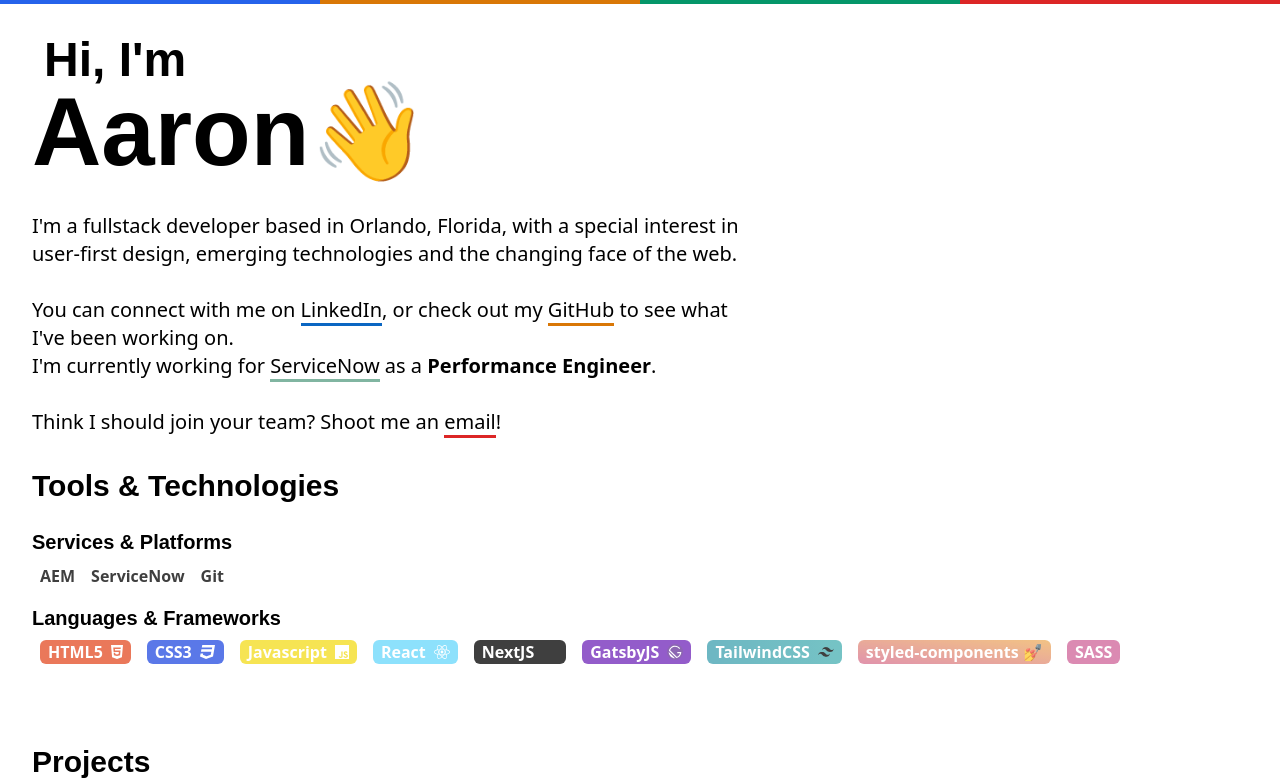
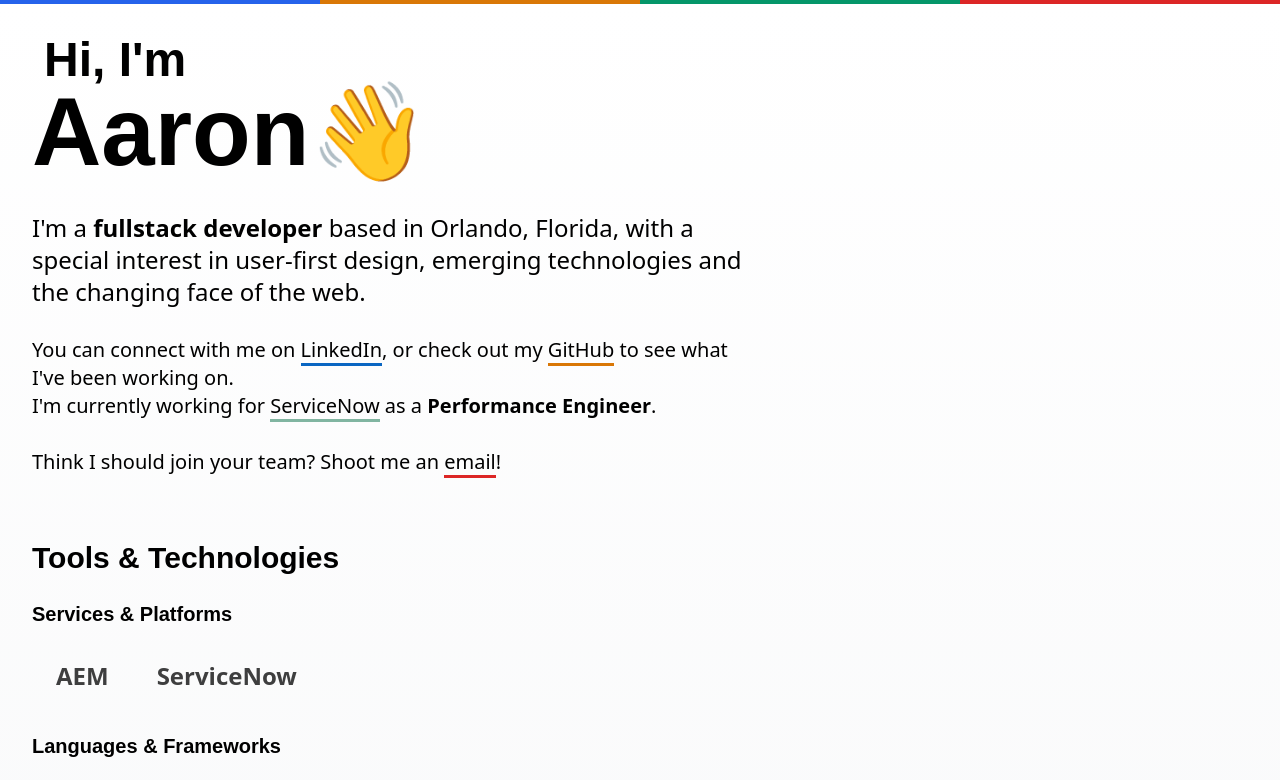
Before and after one commit to aaronbrunet/aaronbrunetdev-nextjs, a Next.js app: page / in a window 1280 px wide. Shown: the top 780 px of the page. Built offline with nearby package versions, Linux system fonts and the light colour scheme; what @tailwindcss/typography would draw is missing.

Commit message:
Updated tool styling

```diff
--- a/src/components/Project.js
+++ b/src/components/Project.js
@@ -4,7 +4,7 @@
     const borderColor = 'border-'+color
 
     return (
-        <div className={`project-card border-4 ${border}`}>
+        <div className={`project-card border-4 ${border} bg-white`}>
             <h4 className='p-2 block text-3xl font-semibold'>{title}</h4>
             <div className='flex flex-row px-2 py-0 pb-6 '>
                 <h4 className={`text-xl text-${color}`}>
--- a/src/pages/index.js
+++ b/src/pages/index.js
@@ -27,14 +27,15 @@
           <div className='top-border bg-green-600'></div>
           <div className='top-border bg-red-600'></div>
         </div>
-      <main className='min-h-screen p-8'>
+      <main className='min-h-screen p-8 bg-gradient-to-b from-white to-gray-100'>
 
         <div className='flex flex-row'>
           <div className='justify-center self-center align-middle'>
             <h1 className='p-0 title-subfont'>Hi, I'm</h1>
             <h1 className='pb-8 title-font inline-block'>Aaron</h1><span className='no-select title-font inline-block cursor-pointer hover:animate-wiggle'>👋</span>
-            <p className='text-xl w-3/5'>
-            I'm a fullstack developer based in Orlando, Florida, with a special interest in user-first design, emerging technologies and the changing face of the web.
+            <p className='text-xl w-3/5 mb-8'>
+            <span className='text-2xl mb-8'>I'm a <strong>fullstack developer</strong> based in Orlando, Florida, with a special interest in user-first design, emerging technologies and the changing face of the web.
+            </span>
             <Br2 />
             You can connect with me on <HeroLink href='https://www.linkedin.com/in/aaronwbrunet/' classes='border-[#0a66c2]'>LinkedIn</HeroLink>, or check out my <HeroLink href='https://github.com/aaronbrunet' classes='border-yellow-600'>GitHub</HeroLink> to see what I've been working on.
             <br/>
@@ -45,28 +46,22 @@
           </div>
           {/* <div className=''>Right Column</div>  */}
           </div>
-        <div className='py-8 grid'>
+        <div className='py-8 grid '>
             <h3 className='subtitle-font pb-6'>Tools & Technologies</h3>
             <h4 className='sub-subtitle-font pb-2'>Services & Platforms</h4>
               <div className='w-full flex flex-row pb-4'>
                 <div className='tt-item'>AEM</div>
                 <div className='tt-item'>ServiceNow</div>
-                {/* <div className='tt-item'><FontAwesomeIcon icon={faGit}/></div> */}
-                <div className='tt-item'>Git</div>
               </div>
             <h4 className='sub-subtitle-font pb-2'>Languages & Frameworks</h4>
-              <div className='w-full flex flex-row pb-4'>
-                {/* <div className='tt-item'><FontAwesomeIcon icon={faHtml5} className='text-yellow-800'/></div>
-                <div className='tt-item'><FontAwesomeIcon icon={faCss3} className='text-blue-600'/></div>
-                <div className='tt-item'><FontAwesomeIcon icon={faJs} className='text-yellow-400'/></div>
-                <div className='tt-item'><FontAwesomeIcon icon={faReact} className='text-blue-400'/></div> */}
+              <div className='w-2/3 flex flex-row flex-wrap pb-4'>
                 <div className='tt-item tag tag-html'>HTML5 <FontAwesomeIcon icon={faHtml5}/></div>
                 <div className='tt-item tag tag-css'>CSS3 <FontAwesomeIcon icon={faCss3}/></div>
                 <div className='tt-item tag tag-js'>Javascript <FontAwesomeIcon icon={faJs}/></div>
                 <div className='tt-item tag tag-react'>React <FontAwesomeIcon icon={faReact}/></div>
-                <div className='tt-item tag tag-next'>NextJS <NextLogo fill='white'/></div>
-                <div className='tt-item tag tag-gatsby'>GatsbyJS <GatsbyLogo fill='white'/></div>
-                <div className='tt-item tag tag-tailwind'>TailwindCSS <TailwindLogo fill='white'/></div>
+                <div className='tt-item tag tag-next'>NextJS <NextLogo fill='currentColor'/></div>
+                <div className='tt-item tag tag-gatsby'>GatsbyJS <GatsbyLogo fill='currentColor'/></div>
+                <div className='tt-item tag tag-tailwind'>TailwindCSS <TailwindLogo fill='currentColor'/></div>
                 <div className='tt-item tag tag-styled'>styled-components 💅</div>
                 <div className='tt-item tag tag-sass'>SASS</div>
               </div>
@@ -120,9 +115,7 @@
 
               </div>
           </div>
-      </main>
-
-      <footer className='w-full justify-center flex'>
+        <footer className='w-full justify-center flex mt-10'>
           <a
             href="https://aaronbru.net"
             target="_blank"
@@ -131,4 +124,7 @@
             Aaron Brunet © {new Date().getFullYear()}
           </a>
       </footer>
+      </main>
+
+
 </>)}
--- a/src/styles/globals.css
+++ b/src/styles/globals.css
@@ -57,43 +57,43 @@
   }
 
   .tag {
-    @apply p-1 my-0 mx-2 justify-center items-center flex rounded-md w-auto h-6 font-semibold opacity-75 text-white hover:opacity-100;
+    @apply p-1 my-0 mx-2 justify-center items-center flex rounded-md w-auto h-6 font-semibold bg-opacity-10 text-white hover:opacity-100;
   }
 
   .tt-item {
-    @apply px-2 font-semibold opacity-75 hover:opacity-100 no-select transform transition duration-100 hover:-translate-y-1 cursor-pointer;
+    @apply p-3 m-3 text-2xl h-auto font-semibold no-select transform transition duration-100 opacity-75 hover:opacity-100;
   }
 
   .tt-item svg {
-    @apply h-4 w-4 ml-2 text-white;
+    @apply h-6 w-6 ml-2;
   }
 
   .tag-react {
-    @apply bg-[#67d7fc];
+    @apply bg-[#67d7fc] text-[#67d7fc] bg-opacity-10 ;
   }
   .tag-js {
-    @apply bg-[#f4dc1a];
+    @apply bg-[#f4dc1a] text-[rgb(196,178,47)] bg-opacity-10 ;
   }
   .tag-css {
-    @apply bg-[#244ce1];
+    @apply bg-[#244ce1] text-[#244ce1] bg-opacity-10 ;
   }
   .tag-html {
-    @apply bg-[#e34b24];
+    @apply bg-[#e34b24] text-[#e34b24] bg-opacity-10 ;
   }
   .tag-next {
-    @apply bg-black;
+    @apply bg-black text-black bg-opacity-10 ;
   }
   .tag-gatsby {
-    @apply bg-[#7026b9];
+    @apply bg-[#7026b9] text-[#7026b9] bg-opacity-10 ;
   }
   .tag-tailwind {
-    @apply bg-gradient-to-r from-[#3d9faf] to-[#48b0b2];
+    @apply bg-[#3d9faf] text-[#3d9faf] bg-opacity-10 ;
   }
   .tag-styled {
-    @apply bg-gradient-to-tr from-[#d77091] to-[#eeaf5c];
+    @apply bg-[#eeaf5c] text-[#eeaf5c] bg-opacity-10 ;
   }
   .tag-sass {
-    @apply bg-[#cf6499];
+    @apply bg-[#cf6499] text-[#cf6499] bg-opacity-10 ;
   }
 
 
```
Lines whose indentation alone changed are shown as unchanged.
